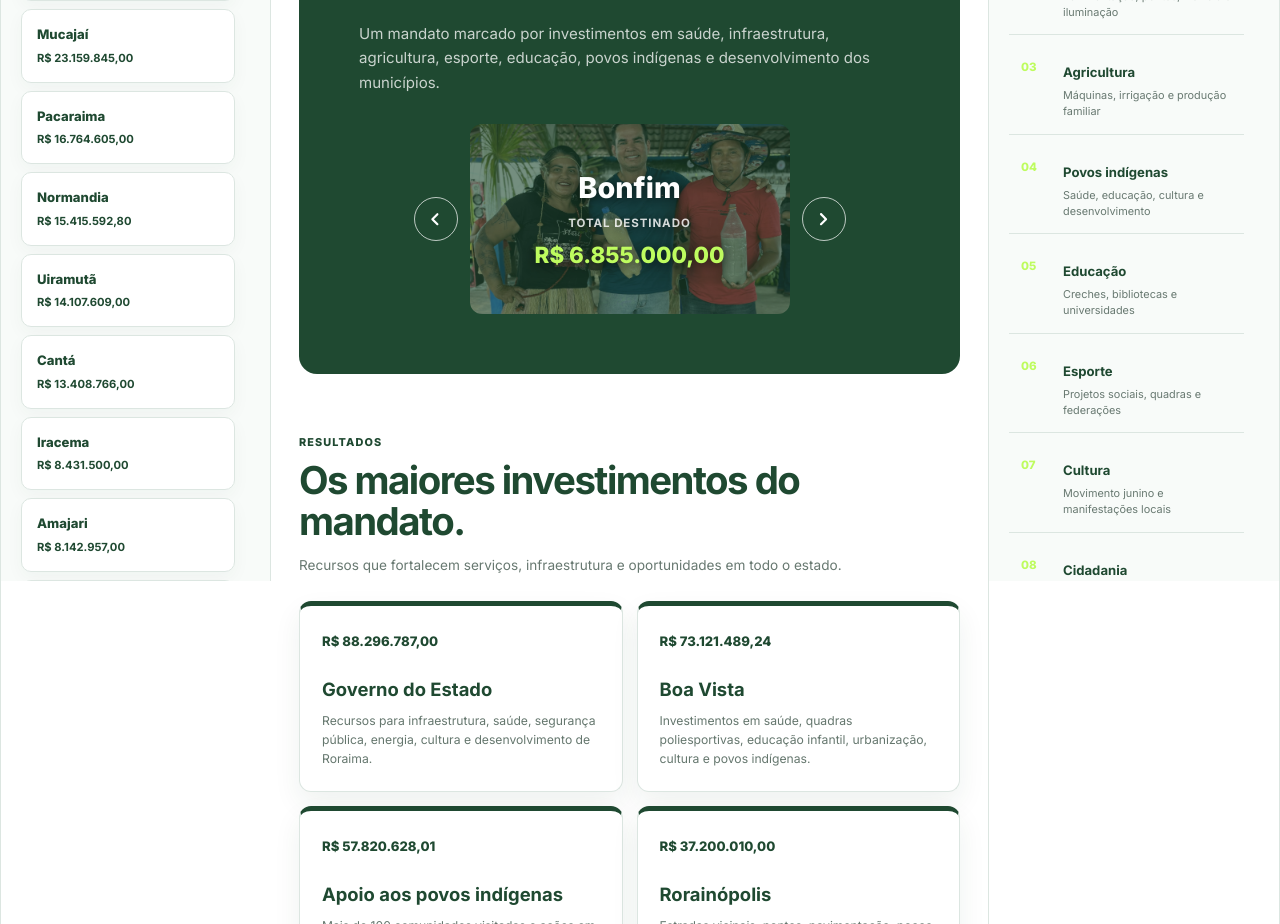
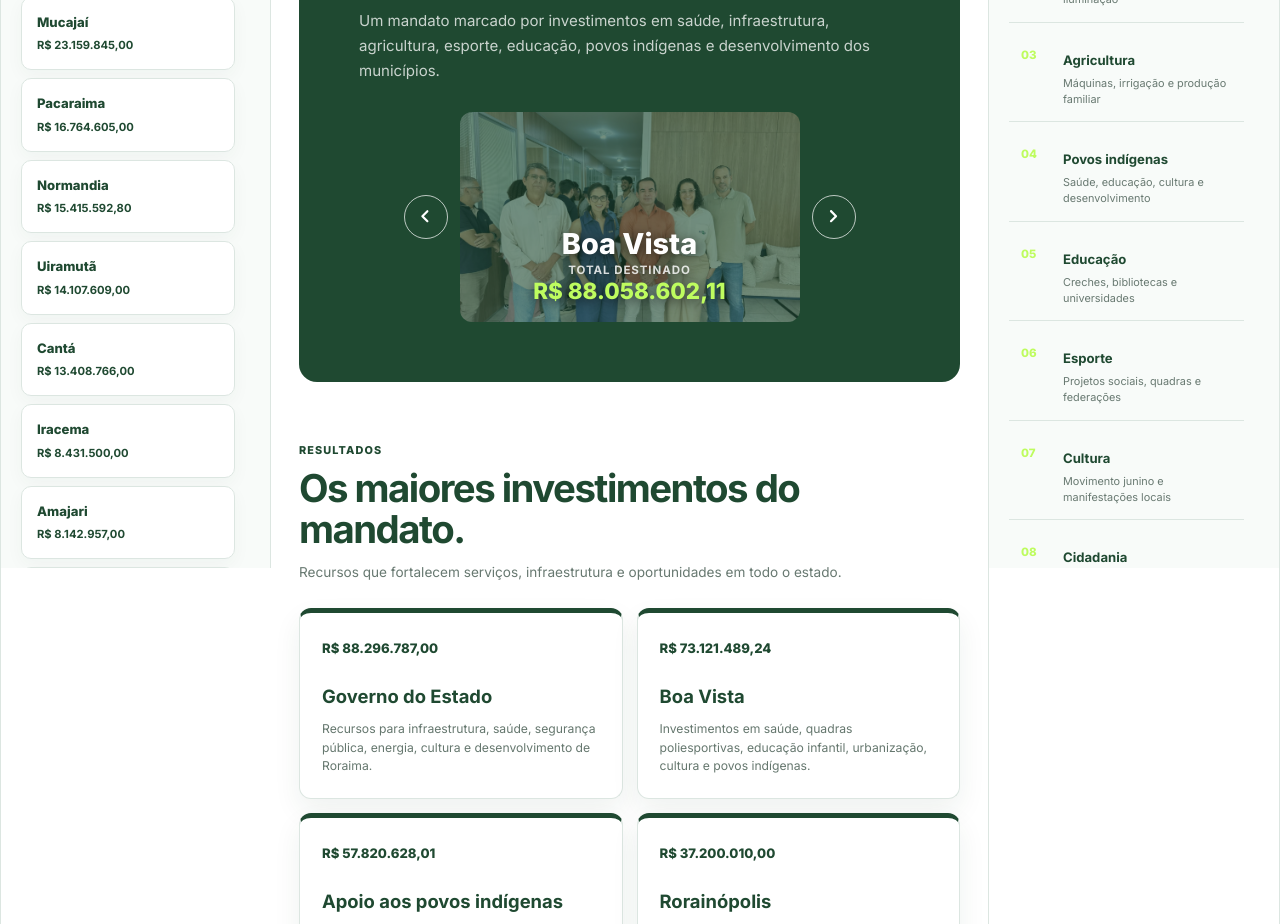
Before and after one commit to DevDemetrio/defensorsteliodener, a React (Vite) app: page / in a window 1280 px wide. Shown: the part 880-1804 px from the top of the page. Built offline with nearby package versions, Linux system fonts and the light colour scheme.

Commit message:
ajustando carrossel

```diff
--- a/package.json
+++ b/package.json
@@ -19,6 +19,7 @@
     "react": "^19.2.8",
     "react-dom": "^19.2.8",
     "react-hook-form": "^7.83.0",
+    "react-router-dom": "7.18.2",
     "styled-components": "^6.4.4",
     "zod": "^4.4.3"
   },
--- a/src/App.tsx
+++ b/src/App.tsx
@@ -1,5 +1,6 @@
+import { Navigate, Route, Routes } from 'react-router-dom'
 import { HomePage } from './pages/Home'
 
 export default function App() {
-  return <HomePage />
+  return <Routes><Route path="/" element={<HomePage />} /><Route path="/municipios/:municipalitySlug" element={<HomePage />} /><Route path="*" element={<Navigate to="/" replace />} /></Routes>
 }
--- a/src/components/HeroSection/HeroSection.tsx
+++ b/src/components/HeroSection/HeroSection.tsx
@@ -1,6 +1,14 @@
+import { useParams } from 'react-router-dom'
+import { municipalityCarousel } from '../../mocks'
+import { MunicipalityDetails } from '../MunicipalityDetails/MunicipalityDetails'
 import { NumberCarousel } from '../NumberCarousel/NumberCarousel'
 import { Hero } from './styled'
 
 export function HeroSection() {
+  const { municipalitySlug } = useParams()
+  const municipality = municipalityCarousel.find(item => item.slug === municipalitySlug)
+
+  if (municipality) return <Hero id="inicio"><MunicipalityDetails municipality={municipality} /></Hero>
+
   return <Hero id="inicio"><span>O Defensor não para</span><h1>Mais de <strong>R$ 367 milhões</strong> destinados para transformar Roraima.</h1><p>Um mandato marcado por investimentos em saúde, infraestrutura, agricultura, esporte, educação, povos indígenas e desenvolvimento dos municípios.</p><NumberCarousel /></Hero>
 }
--- /dev/null
+++ b/src/components/MunicipalityDetails/MunicipalityDetails.tsx
@@ -0,0 +1,23 @@
+import ArrowBackRoundedIcon from '@mui/icons-material/ArrowBackRounded'
+import type { MunicipalityCarouselItem } from '../../mocks'
+import { BackLink, DetailContent, DetailImage, DetailLayout, HighlightList } from './styled'
+
+type MunicipalityDetailsProps = {
+  municipality: MunicipalityCarouselItem
+}
+
+export function MunicipalityDetails({ municipality }: MunicipalityDetailsProps) {
+  return (
+    <DetailLayout>
+      <DetailImage src={municipality.image} alt={`Ação do mandato em ${municipality.name}`} />
+      <DetailContent>
+        <BackLink to="/"><ArrowBackRoundedIcon /> Voltar ao carrossel</BackLink>
+        <span>Investimentos no município</span>
+        <h2>{municipality.name}</h2>
+        <small>Total destinado</small>
+        <strong>{municipality.total}</strong>
+        <HighlightList>{municipality.highlights.map(highlight => <li key={highlight}>{highlight}</li>)}</HighlightList>
+      </DetailContent>
+    </DetailLayout>
+  )
+}
--- /dev/null
+++ b/src/components/MunicipalityDetails/styled.tsx
@@ -0,0 +1,27 @@
+import styled from 'styled-components'
+import { Link } from 'react-router-dom'
+import { colors } from '../../styles/tokens'
+
+const { limeGreen } = colors
+
+export const DetailLayout = styled.div`
+  position:relative;z-index:1;display:grid;grid-template-columns:minmax(220px,.85fr) 1.15fr;gap:32px;align-items:stretch;
+  @media(max-width:700px){grid-template-columns:1fr;gap:24px}
+`
+
+export const DetailImage = styled.img`
+  width:100%;height:100%;min-height:300px;object-fit:cover;border-radius:14px;
+  @media(max-width:700px){min-height:190px;max-height:260px}
+`
+
+export const DetailContent = styled.div`
+  display:flex;align-items:flex-start;flex-direction:column;justify-content:center;>span{margin-top:22px;color:${limeGreen};font-size:.7rem;font-weight:900;letter-spacing:.1em;text-transform:uppercase}h2{margin:8px 0 18px;color:#fff;font-size:clamp(2rem,4vw,3.5rem);line-height:1}small{color:rgba(255,255,255,.72);font-size:.7rem;font-weight:800;letter-spacing:.08em;text-transform:uppercase}>strong{margin-top:3px;color:${limeGreen};font-size:clamp(1.4rem,3vw,2rem)}
+`
+
+export const BackLink = styled(Link)`
+  display:inline-flex;align-items:center;gap:7px;color:#fff;font-size:.78rem;font-weight:800;text-decoration:none;svg{font-size:1.1rem}&:hover{color:${limeGreen}}
+`
+
+export const HighlightList = styled.ul`
+  display:grid;gap:8px;margin:22px 0 0;padding:0;list-style:none;li{position:relative;padding-left:18px;color:rgba(255,255,255,.78);font-size:.82rem;line-height:1.45}li::before{position:absolute;left:0;top:.55em;width:7px;height:7px;border-radius:50%;background:${limeGreen};content:''}
+`
--- a/src/components/NumberCarousel/NumberCarousel.tsx
+++ b/src/components/NumberCarousel/NumberCarousel.tsx
@@ -30,7 +30,7 @@ export function NumberCarousel() {
       <CarouselButton type="button" onClick={showPrevious} aria-label="Número anterior"><ChevronLeftRoundedIcon /></CarouselButton>
       <CarouselViewport ref={viewportRef}>
         <CarouselTrack>
-          {municipalityCarousel.map(item => <CarouselItem key={item.name} data-carousel-item><CarouselImage src={item.image} alt={`Ação do mandato em ${item.name}`} /><CarouselContent><span>{item.name}</span><small>Total destinado</small><strong>{item.total}</strong></CarouselContent></CarouselItem>)}
+          {municipalityCarousel.map(item => <CarouselItem key={item.name} to={`/municipios/${item.slug}`} data-carousel-item><CarouselImage src={item.image} alt={`Ação do mandato em ${item.name}`} /><CarouselContent><span>{item.name}</span><small>Total destinado</small><strong>{item.total}</strong></CarouselContent></CarouselItem>)}
         </CarouselTrack>
       </CarouselViewport>
       <CarouselButton type="button" onClick={showNext} aria-label="Próximo número"><ChevronRightRoundedIcon /></CarouselButton>
--- a/src/components/NumberCarousel/styled.tsx
+++ b/src/components/NumberCarousel/styled.tsx
@@ -1,10 +1,12 @@
 import styled from 'styled-components'
+import { Link } from 'react-router-dom'
 import { colors } from '../../styles/tokens'
 
 const { limeGreen, navy } = colors
 
 export const CarouselContainer = styled.div`
   display:grid;grid-template-columns:44px minmax(0,320px) 44px;align-items:center;justify-content:center;gap:12px;width:100%;margin-top:28px;
+  @media(min-width:1025px){grid-template-columns:44px minmax(0,340px) 44px}
   @media(max-width:480px){grid-template-columns:40px minmax(0,1fr) 40px;gap:8px}
 `
 
@@ -16,8 +18,10 @@ export const CarouselTrack = styled.div`
   display:flex;width:100%;
 `
 
-export const CarouselItem = styled.div`
-  position:relative;display:grid;min-height:190px;flex:0 0 100%;overflow:hidden;place-items:center;scroll-snap-align:center;border-radius:12px;background:${navy};color:#fefefe;
+export const CarouselItem = styled(Link)`
+  position:relative;display:grid;min-height:190px;flex:0 0 100%;overflow:hidden;place-items:end center;scroll-snap-align:center;border-radius:12px;background:${navy};color:#fefefe;
+  text-decoration:none;
+  @media(min-width:1025px){min-height:210px}
   @media(max-width:600px){min-height:160px;border-radius:10px}
 `
 
@@ -26,7 +30,7 @@ export const CarouselImage = styled.img`
 `
 
 export const CarouselContent = styled.div`
-  position:relative;z-index:1;display:grid;justify-items:center;gap:6px;padding:24px;text-align:center;text-shadow:0 2px 12px rgba(0,0,0,.65);span{font-size:clamp(1.35rem,3vw,1.8rem);font-weight:800}small{color:rgba(255,255,255,.82);font-size:.72rem;font-weight:700;letter-spacing:.08em;text-transform:uppercase}strong{color:${limeGreen};font-size:clamp(1.05rem,2.5vw,1.4rem);font-weight:800}
+  position:relative;z-index:1;display:grid;width:100%;justify-items:center;gap:2px;padding:24px 24px 18px;text-align:center;text-shadow:0 2px 12px rgba(0,0,0,.65);span{margin-bottom:3px;font-size:clamp(1.35rem,3vw,1.8rem);font-weight:800;line-height:1.1}small{color:rgba(255,255,255,.82);font-size:.72rem;font-weight:700;letter-spacing:.08em;line-height:1.1;text-transform:uppercase}strong{color:${limeGreen};font-size:clamp(1.05rem,2.5vw,1.4rem);font-weight:800;line-height:1.1}
 `
 
 export const CarouselButton = styled.button`
--- a/src/main.tsx
+++ b/src/main.tsx
@@ -2,6 +2,7 @@ import { StrictMode } from 'react'
 import { createRoot } from 'react-dom/client'
 import { CssBaseline, ThemeProvider } from '@mui/material'
 import { QueryClient, QueryClientProvider } from '@tanstack/react-query'
+import { BrowserRouter } from 'react-router-dom'
 import App from './App'
 import { theme } from './theme'
 import './index.css'
@@ -13,10 +14,12 @@ const queryClient = new QueryClient({
 createRoot(document.getElementById('root')!).render(
   <StrictMode>
     <QueryClientProvider client={queryClient}>
-      <ThemeProvider theme={theme}>
-        <CssBaseline />
-        <App />
-      </ThemeProvider>
+      <BrowserRouter>
+        <ThemeProvider theme={theme}>
+          <CssBaseline />
+          <App />
+        </ThemeProvider>
+      </BrowserRouter>
     </QueryClientProvider>
   </StrictMode>,
 )
--- a/src/mocks/index.ts
+++ b/src/mocks/index.ts
@@ -57,20 +57,22 @@ export const navigation = ['Início', 'Resultados', 'Municípios', 'Projetos', '
 export const magazineUrl = 'https://acrobat.adobe.com/id/urn:aaid:sc:US:18456771-fba2-4db9-b98c-0767a27cbb3c'
 
 export const municipalityCarousel = [
-  { name: 'Alto Alegre', total: 'R$ 45.447.008,00', image: altoAlegreImage },
-  { name: 'Amajari', total: 'R$ 30.101.080,17', image: amajariImage },
-  { name: 'Boa Vista', total: 'R$ 88.058.602,11', image: boaVistaImage },
-  { name: 'Bonfim', total: 'R$ 6.855.000,00', image: bonfimImage },
-  { name: 'Cantá', total: 'R$ 9.717.463,91', image: cantaImage },
-  { name: 'Caracaraí', total: 'R$ 4.667.351,95', image: caracaraiImage },
-  { name: 'Caroebe', total: 'R$ 2.542.780,64', image: caroebeImage },
-  { name: 'Iracema', total: 'R$ 8.376.505,00', image: iracemaImage },
-  { name: 'Mucajaí', total: 'R$ 22.614.845,00', image: mucajaiImage },
-  { name: 'Normandia', total: 'R$ 14.229.085,53', image: normandiaImage },
-  { name: 'Pacaraima', total: 'R$ 19.479.201,91', image: pacaraimaImage },
-  { name: 'Rorainópolis', total: 'R$ 37.196.009,99', image: rorainopolisImage },
-  { name: 'Uiramutã', total: 'R$ 12.509.554,88', image: uiramutaImage },
+  { slug: 'alto-alegre', name: 'Alto Alegre', total: 'R$ 45.447.008,00', image: altoAlegreImage, highlights: ['Saúde e combate à malária e arboviroses', 'Recuperação de estrada vicinal e sistema de irrigação', 'Duplicação da RR-205'] },
+  { slug: 'amajari', name: 'Amajari', total: 'R$ 30.101.080,17', image: amajariImage, highlights: ['Estrada e ponte na Vicinal do Monte Verde', 'Investimentos em saúde e construção de creche', 'Pavimentação urbana e da estrada AMJ-345'] },
+  { slug: 'boa-vista', name: 'Boa Vista', total: 'R$ 88.058.602,11', image: boaVistaImage, highlights: ['Equipamentos, insumos e equipes de saúde', 'Creche, urbanização e quadras esportivas', 'Iluminação do anel viário e vias da capital'] },
+  { slug: 'bonfim', name: 'Bonfim', total: 'R$ 6.855.000,00', image: bonfimImage, highlights: ['Recuperação de vicinais', 'Custeio e manutenção das unidades de saúde', 'Construção de pontes na Vicinal do Wapum'] },
+  { slug: 'canta', name: 'Cantá', total: 'R$ 9.717.463,91', image: cantaImage, highlights: ['Recuperação e pavimentação de estradas vicinais', 'Agricultura e beneficiamento de mandioca', 'Saúde, segurança pública e cultura'] },
+  { slug: 'caracarai', name: 'Caracaraí', total: 'R$ 4.667.351,95', image: caracaraiImage, highlights: ['Recuperação de vicinais no PA Novo Paraíso', 'Custeio da atenção primária de saúde', 'Iluminação do estádio Vital Rodrigues'] },
+  { slug: 'caroebe', name: 'Caroebe', total: 'R$ 2.542.780,64', image: caroebeImage, highlights: ['Tratores e canoas para comunidades indígenas', 'Mudas para plantio e reflorestamento'] },
+  { slug: 'iracema', name: 'Iracema', total: 'R$ 8.376.505,00', image: iracemaImage, highlights: ['Máquinas e implementos agrícolas', 'Pavimentação de vicinais na região do Apuruí', 'Saúde e equipamentos de comunicação'] },
+  { slug: 'mucajai', name: 'Mucajaí', total: 'R$ 22.614.845,00', image: mucajaiImage, highlights: ['Construção de pontes e recuperação de vicinais', 'Fertilizantes e apoio à agricultura familiar', 'Custeio e estrutura da atenção primária de saúde'] },
+  { slug: 'normandia', name: 'Normandia', total: 'R$ 14.229.085,53', image: normandiaImage, highlights: ['Máquinas e veículos para o município', 'Estrutura na Comunidade da Raposa', 'Saúde e pavimentação urbana e rural'] },
+  { slug: 'pacaraima', name: 'Pacaraima', total: 'R$ 19.479.201,91', image: pacaraimaImage, highlights: ['Saúde, ambulância e reforma de unidade básica', 'Creche, quadra e pontes para comunidades', 'Pavimentação e urbanização de vias'] },
+  { slug: 'rorainopolis', name: 'Rorainópolis', total: 'R$ 37.196.009,99', image: rorainopolisImage, highlights: ['Pavimentação e recuperação de estradas vicinais', 'Poços artesianos e sistemas de irrigação', 'Produção de leite, batata-doce e agricultura'] },
+  { slug: 'uiramuta', name: 'Uiramutã', total: 'R$ 12.509.554,88', image: uiramutaImage, highlights: ['Saúde, biblioteca e infraestrutura indígena', 'Quadras e centro esportivo comunitário', 'Energia elétrica e apoio à produção'] },
 ]
+
+export type MunicipalityCarouselItem = (typeof municipalityCarousel)[number]
 import altoAlegreImage from '../assets/municipalities/alto-alegre.jpg'
 import amajariImage from '../assets/municipalities/amajari.jpg'
 import boaVistaImage from '../assets/municipalities/boa-vista.jpg'
```
Also changed, not shown: 1 other file (tests, documents, lock files or other folders).
